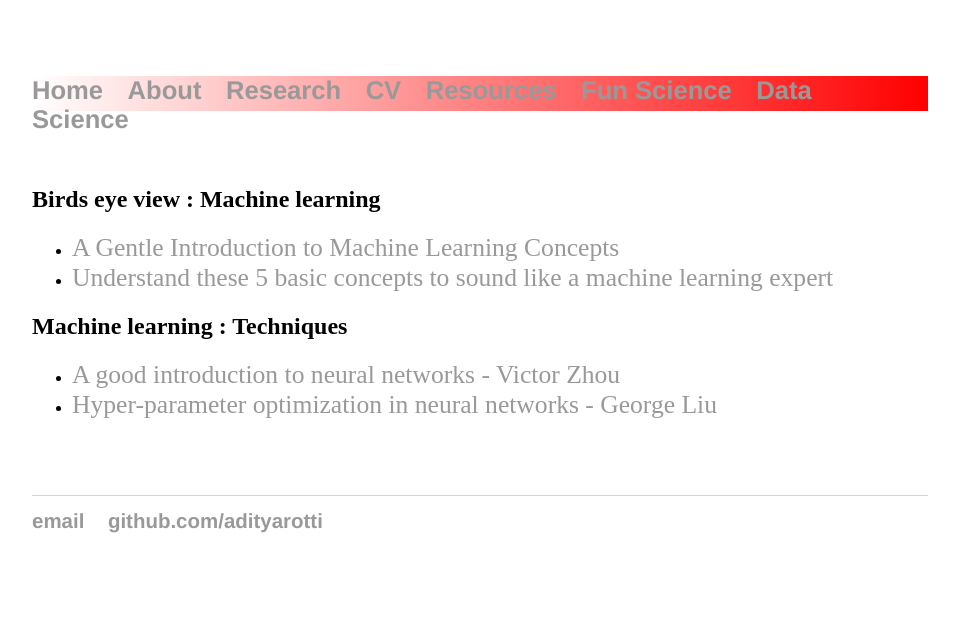
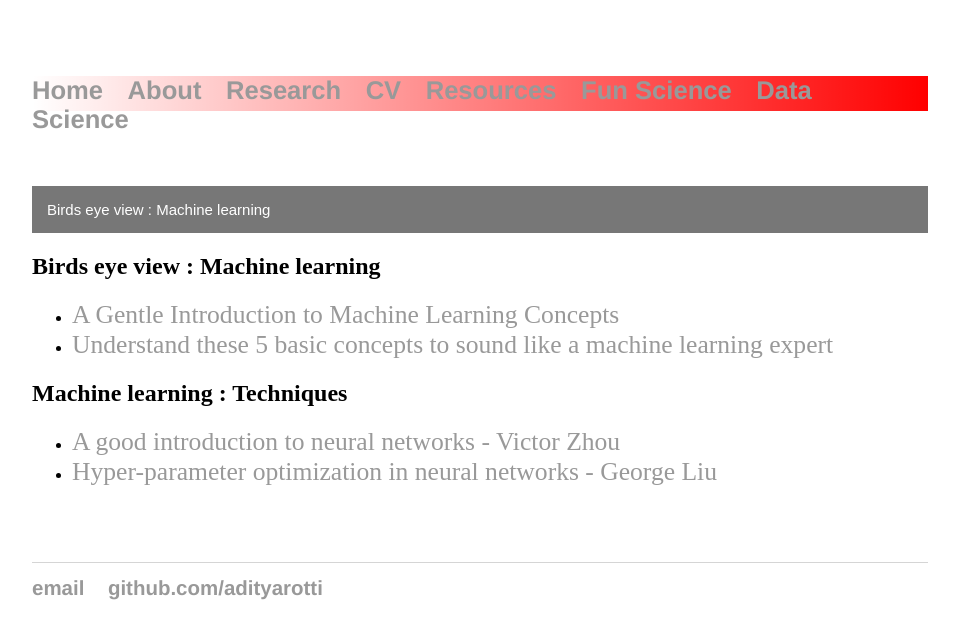
Before and after one commit to adityarotti/adityarotti.github.io, a Jekyll site: the page built from data_science/index.html, in a window 1280 px wide. Shown: the top 639 px of the page, without its empty margins (160-1119 px from the left). Built offline with Jekyll 4.4.1, drawn with Linux system fonts in a browser that asks for light colours.

Commit message:
added button

```diff
--- a/data_science/index.html
+++ b/data_science/index.html
@@ -10,6 +10,16 @@ title: Data Science
 
 <body>
 	<p style="margin-bottom:2cm;"></p>
+
+	<button type="button" class="collapsible">
+	Birds eye view : Machine learning
+	</button>
+	<div class="content">
+		<ul>
+			<li><a href="https://medium.com/machine-learning-in-practice/a-gentle-introduction-to-machine-learning-concepts-cfe710910eb">A Gentle Introduction to Machine Learning Concepts</a></li>
+			<li><a href="https://towardsdatascience.com/understand-these-5-basic-concepts-to-sound-like-a-machine-learning-expert-6221ec0fe960">Understand these 5 basic concepts to sound like a machine learning expert</a></li>
+		</ul>
+	</div>
 
 	<div class="blurb">
 		<h2>Birds eye view : Machine learning</h2>
```
